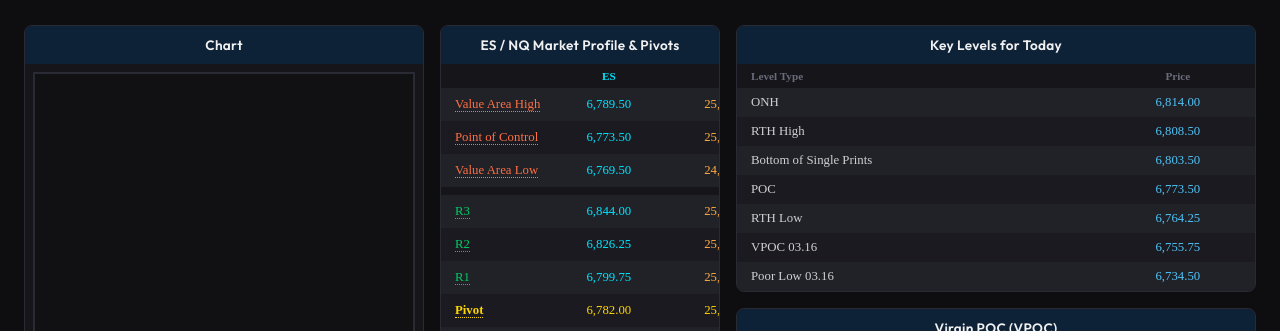
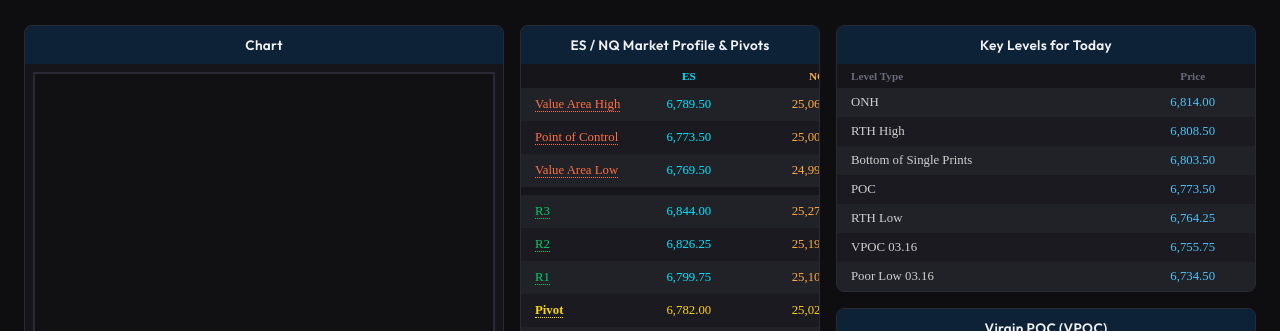
Before and after one commit to randyle99/Randy-Premarket-Plan, a plain HTML site: page index.html in a window 1280 px wide. Shown: the part 122-453 px from the top of the page. Drawn offline with Linux system fonts and the light colour scheme; no server answers.

Commit message:
Update grid layout and input styles in index.html

```diff
--- a/index.html
+++ b/index.html
@@ -71,9 +71,9 @@
   /* ── Layout Grid ── */
   .dashboard {
     display: grid;
-    grid-template-columns: 400px 280px 1fr;
+    grid-template-columns: 480px 300px 1fr;
     gap: 16px;
-    max-width: 1360px;
+    max-width: 1440px;
     margin: 0 auto;
   }
 
@@ -134,7 +134,7 @@
   .col-nq { color: #ffab40 !important; font-weight: 600; }
   .cell-input.es-val { color: #00e5ff; }
   .cell-input.es-val:focus { border-bottom-color: #00e5ff; background: rgba(0, 229, 255, 0.04); }
-  .cell-input.nq-val { color: #ffab40; }
+  .cell-input.nq-val { color: #ffab40; width: 120px; }
   .cell-input.nq-val:focus { border-bottom-color: #ffab40; background: rgba(255, 171, 64, 0.04); }
   .pivot-row .cell-input { color: #ffd600 !important; }
 
```
